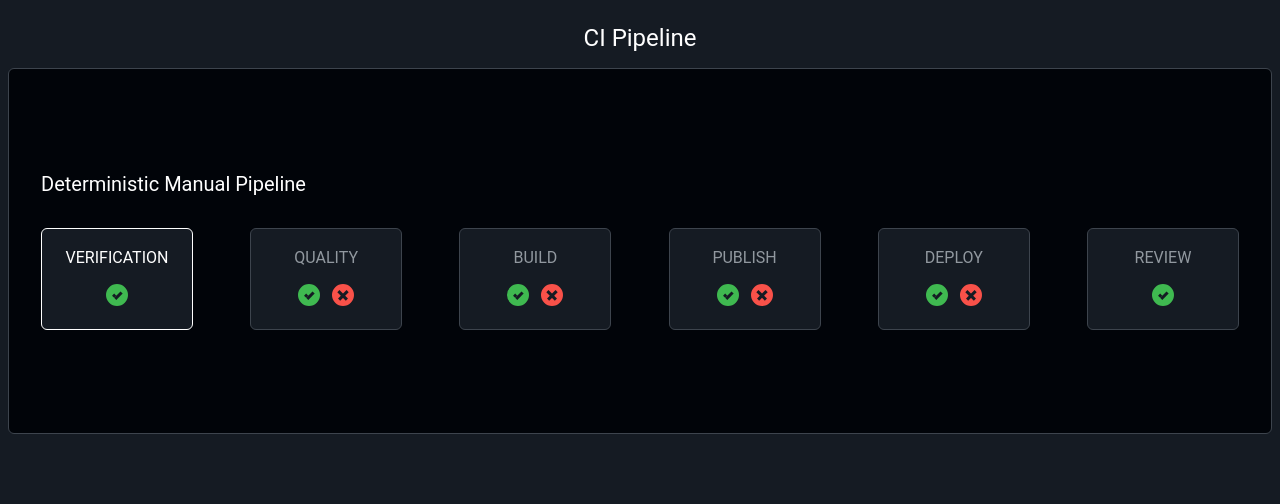
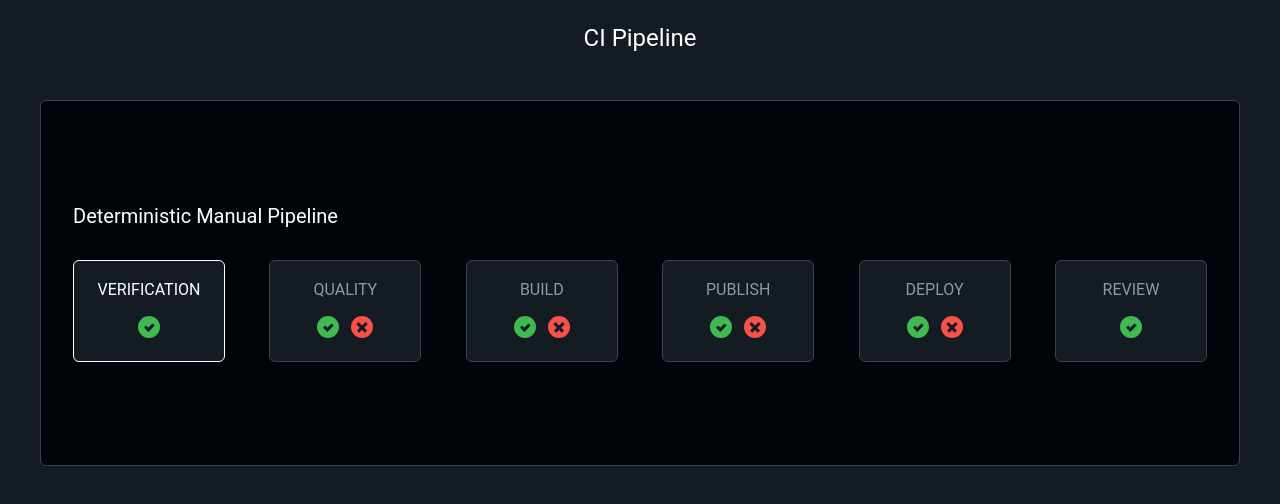
Before and after one commit to yarindeoh/FSM, a React (Vite) app in the folder apps/pipeline/: page / in a window 1280 px wide. Shown: the top 504 px of the page. Built offline with nearby package versions, Linux system fonts and the light colour scheme.

Commit message:
fix(pipeline): improved states structure

```diff
--- a/apps/pipeline/src/app/FSM/FSM.ts
+++ b/apps/pipeline/src/app/FSM/FSM.ts
@@ -2,7 +2,9 @@ import { FSMConfig, Event } from './types';
 
 export function createFSM(config: FSMConfig) {
   let currentState = config.initialState;
-  let states = new Map(config.states); // Clone the states map to prevent external mutations
+  let states = new Map(
+    config.states.map((state) => [state.name, { on: state.on }])
+  ); // Create Map of states to prevent external mutations
 
   const transition = (event: Event): void => {
     const currentStateConfig = states.get(currentState);
@@ -12,15 +14,14 @@ export function createFSM(config: FSMConfig) {
       return;
     }
 
-    const eventHandler = currentStateConfig.on?.[event];
-    if (!eventHandler) {
+    const nextStates = currentStateConfig.on?.[event];
+    if (!nextStates) {
       console.warn(
-        `Event "${event}" is not defined for state -> ${currentState}`
+        `nextStates "${nextStates}" is not defined for state -> ${currentState}`
       );
       return;
     }
 
-    const nextStates = [...eventHandler()] ?? [];
     // For simplicity, pick the first state if multiple states are available
     currentState = nextStates.length > 1 ? nextStates[1] : nextStates[0];
   };
@@ -29,7 +30,9 @@ export function createFSM(config: FSMConfig) {
 
   const setConfig = (newConfig: FSMConfig): void => {
     currentState = newConfig.initialState;
-    states = new Map(newConfig.states); // to avoid external mutations
+    states = new Map(
+      config.states.map((state) => [state.name, { on: state.on }])
+    ); // to avoid external mutations
   };
 
   return {
--- a/apps/pipeline/src/app/components/DeterministicPipeline.tsx
+++ b/apps/pipeline/src/app/components/DeterministicPipeline.tsx
@@ -5,23 +5,14 @@ import { FSMConfig } from '../FSM/types';
 
 const deterministicConfig: FSMConfig = {
   initialState: 'verification',
-  states: new Map([
-    ['verification', { on: { success: () => ['quality'] } }],
-    [
-      'quality',
-      { on: { success: () => ['build'], failure: () => ['review'] } },
-    ],
-    [
-      'build',
-      { on: { success: () => ['publish'], failure: () => ['review'] } },
-    ],
-    [
-      'publish',
-      { on: { success: () => ['deploy'], failure: () => ['review'] } },
-    ],
-    ['deploy', { on: { success: () => ['done'], failure: () => ['review'] } }],
-    ['review', { on: { success: () => ['done'] } }],
-  ]),
+  states: [
+    { name: 'verification', on: { success: ['quality'] } },
+    { name: 'quality', on: { success: ['build'], failure: ['review'] } },
+    { name: 'build', on: { success: ['publish'], failure: ['review'] } },
+    { name: 'publish', on: { success: ['deploy'], failure: ['review'] } },
+    { name: 'deploy', on: { success: ['done'], failure: ['review'] } },
+    { name: 'review', on: { success: ['done'] } },
+  ],
 };
 
 export const DeterministicPipeline = () => {
--- a/apps/pipeline/src/app/components/Pipeline.tsx
+++ b/apps/pipeline/src/app/components/Pipeline.tsx
@@ -1,5 +1,5 @@
 import { Job } from './Job';
-import React, { useMemo } from 'react';
+import React from 'react';
 import { PipelineProps } from '../FSM/types';
 import styled from 'styled-components';
 
@@ -9,22 +9,18 @@ export const Pipeline = ({
   state,
   states,
 }: PipelineProps) => {
-  const statesView = useMemo(
-    () => Array.from(states, ([name, value]) => ({ name, value })),
-    [states]
-  );
 
   return (
     <StyledPipelineWrapper data-testid={type}>
       <StyledPipelineHeader>{type} Manual Pipeline</StyledPipelineHeader>
       <StyledJobsWrapper>
-        {statesView.map((step, index) => (
+        {states.map((step, index) => (
           <div key={`${step}_${index}`}>
             <Job
               isCurrent={step.name === state}
               displayName={`${step.name}`}
-              onSuccess={step.value.on?.success}
-              onFailure={step.value.on?.failure}
+              onSuccess={step.on?.success}
+              onFailure={step.on?.failure}
               onTransition={onTransition}
             />
           </div>
@@ -41,6 +37,7 @@ const StyledPipelineWrapper = styled.div`
   justify-content: center;
   gap: ${(props) => props.theme.spacing.md};
   padding: ${(props) => props.theme.spacing.lg};
+  margin: ${(props) => props.theme.spacing.lg};
   background-color: ${(props) => props.theme.color.secondary};
   height: 300px;
   border: 1px solid ${(props) => props.theme.border.color};
--- a/apps/pipeline/src/app/theme.ts
+++ b/apps/pipeline/src/app/theme.ts
@@ -4,6 +4,7 @@ export const theme = {
     sm: '8px',
     md: '16px',
     lg: '32px',
+    xl: '64px',
   },
   font: {
     xs: '12px',
```
Also changed, not shown: apps/pipeline/src/app/FSM/types.ts (+8 -6 lines).
